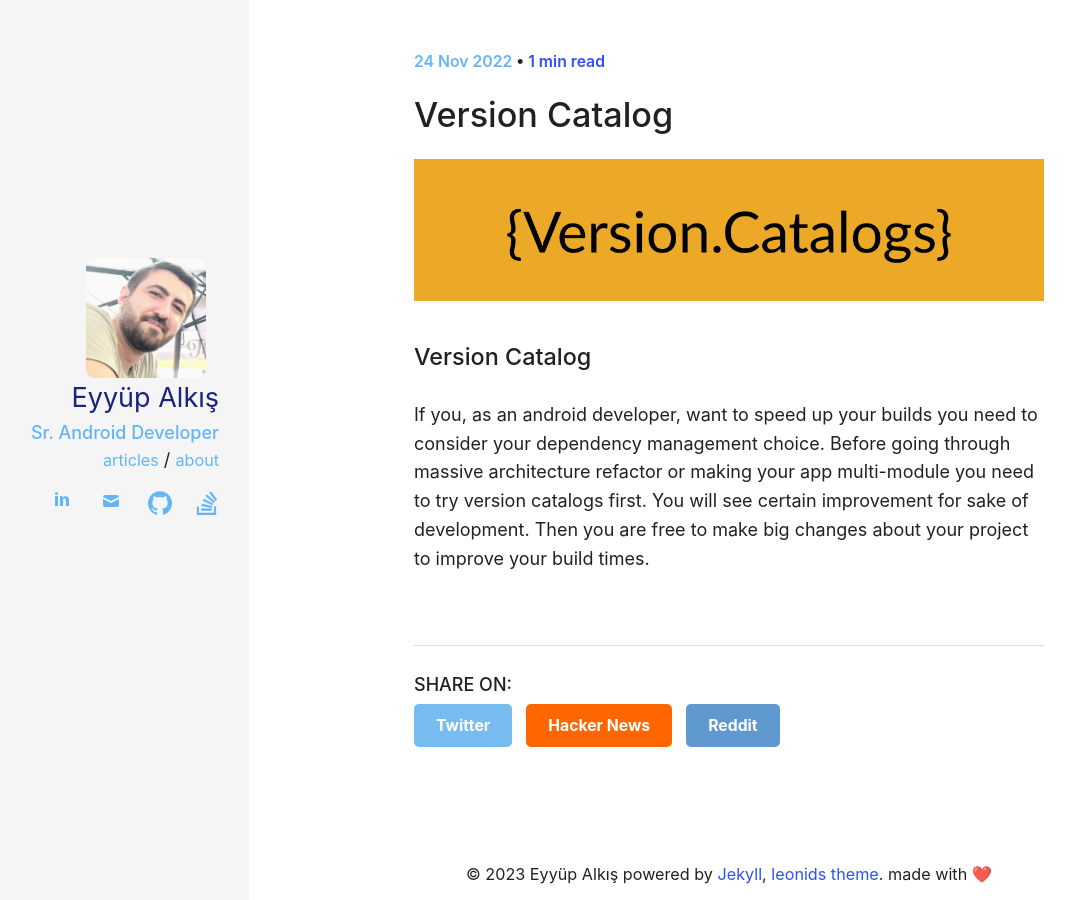
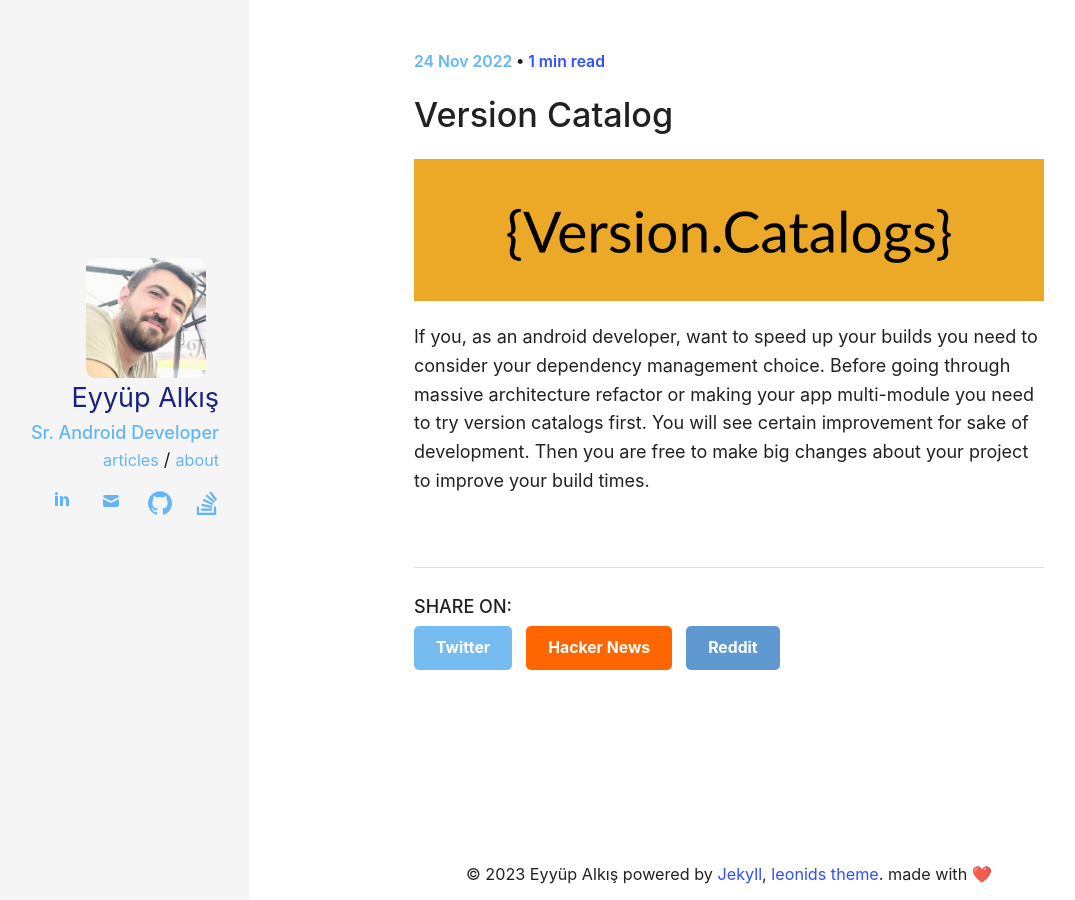
Before and after one commit to EyyupAlkis/About, a Jekyll site: the page built from _posts/2022-11-24-Version-Catalog.md, in a window 1280 px wide. Shown: the whole page, without its empty margins (71-1146 px from the left). Built offline with Jekyll 4.4.1, drawn with Linux system fonts in a browser that asks for light colours.

Commit message:
title removed

```diff
--- a/_posts/2022-11-24-Version-Catalog.md
+++ b/_posts/2022-11-24-Version-Catalog.md
@@ -12,8 +12,6 @@ lang: en
   <img src="/img/version_catalog.png" />
 </p>
 
-### Version Catalog
-
 If you, as an android developer, want to speed up your builds you need to consider your dependency management choice. Before going through massive architecture refactor or making your app multi-module you need to try version catalogs first. You will see certain improvement for sake of development. Then you are free to make big changes about your project to improve your build times.
 
 <!--more-->
```
